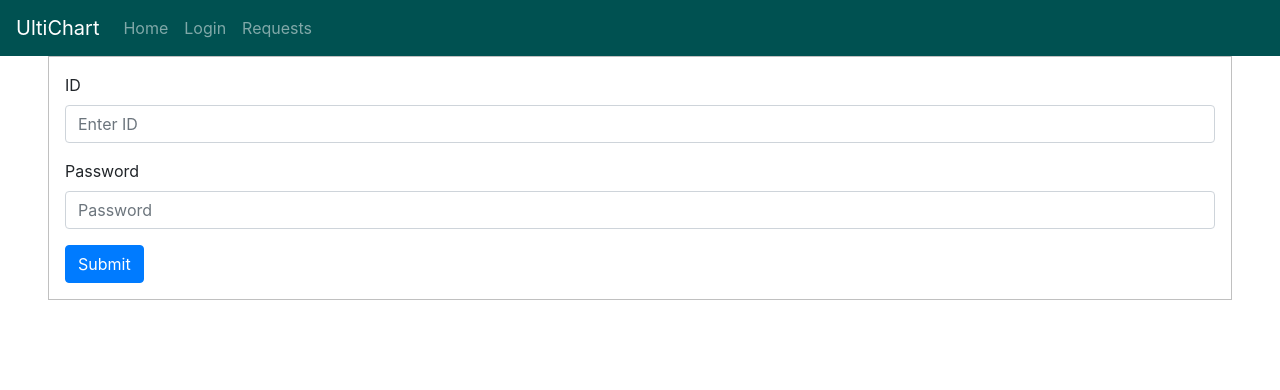
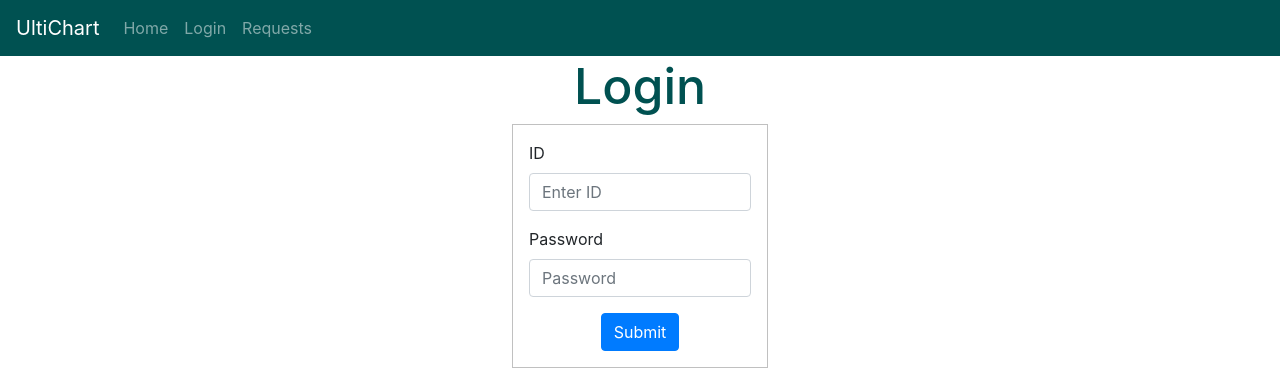
Before and after one commit to ttlim99/UltiChart, a React (Create React App) app in the folder front-end/: page /login in a window 1280 px wide. Shown: the top 390 px of the page. Built offline with nearby package versions, Linux system fonts and the light colour scheme.

Commit message:
fixed login form

```diff
--- a/front-end/src/App.css
+++ b/front-end/src/App.css
@@ -65,10 +65,18 @@
   font-size: 22px;
 }
 
-.navbar-bgColor{
+.navbar{
   background-color: #005151;
+  color : white;
 }
 
-.navbar-textColor {
-  color : white;
+.login-form{
+  width: 20%;
 }
+
+.login-text{
+  display: flex;
+  justify-content: center;
+  color: #005151;
+  font-size: 22px;
+}
--- a/front-end/src/App.js
+++ b/front-end/src/App.js
@@ -14,7 +14,7 @@ function App() {
   return (
     <div>
     <Router>
-      <Navbar className ="navbar-bgColor"  variant = "dark">
+      <Navbar className ="navbar"  variant = "dark">
         <Navbar.Brand href="/" >UltiChart</Navbar.Brand>
         <Nav className = "navbar-main">
           <Nav.Link href = "/">Home</Nav.Link>
--- a/front-end/src/Login.js
+++ b/front-end/src/Login.js
@@ -4,7 +4,10 @@ import LoginForm from './LoginForm'
 function Login() {
   return (
     <div className="App">
-      <LoginForm/>
+      <div>
+        <h1 className = "home-text">Login</h1>
+        <LoginForm/>
+      </div>
     </div>
   );
 }
--- a/front-end/src/LoginForm.js
+++ b/front-end/src/LoginForm.js
@@ -4,13 +4,13 @@ import {Form, Button} from 'react-bootstrap'
 
 function LoginForm() {
     return (
-        <>
-            <Form className="mx-5 p-3" style={{border:"1px solid #C0C0C0"}}>
-                <Form.Group controlId="formID">
+        <div align = "center">
+            <Form className="mx-5 p-3 login-form" style={{border:"1px solid #C0C0C0"}}>
+                <Form.Group align = "left" controlId="formID">
                     <Form.Label>ID</Form.Label>
                     <Form.Control type="text" placeholder="Enter ID"></Form.Control>
                 </Form.Group>
-                <Form.Group controlId="formPass">
+                <Form.Group align = "left" controlId="formPass">
                     <Form.Label>Password</Form.Label>
                     <Form.Control type="password" placeholder="Password"></Form.Control>
                 </Form.Group>
@@ -19,7 +19,7 @@ function LoginForm() {
                 </Button>
 
             </Form>
-        </>
+        </div>
     )
 
 }
```
